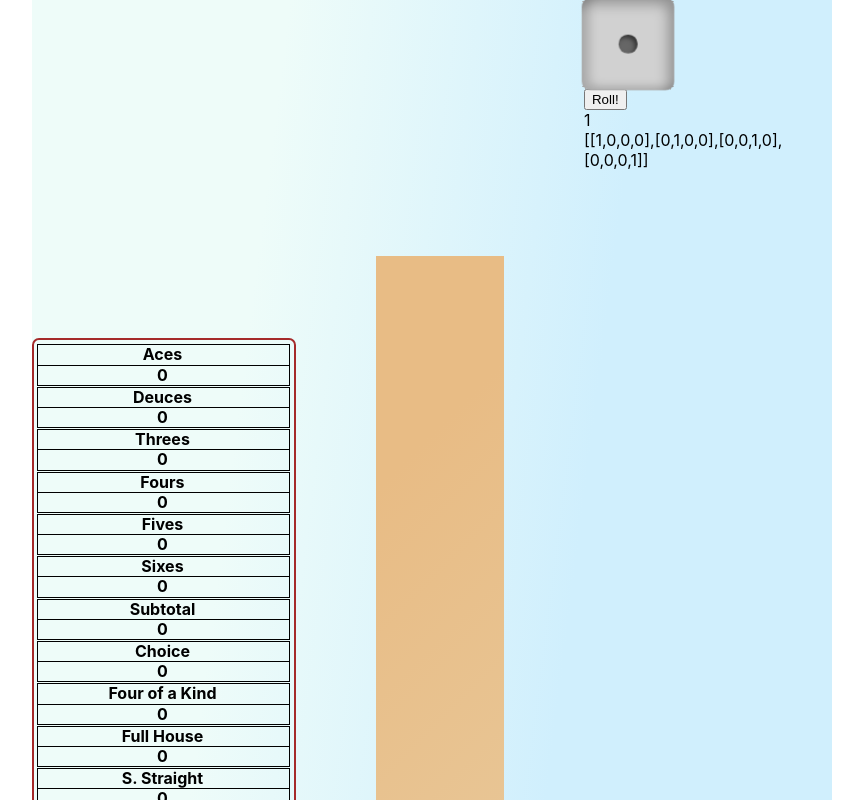
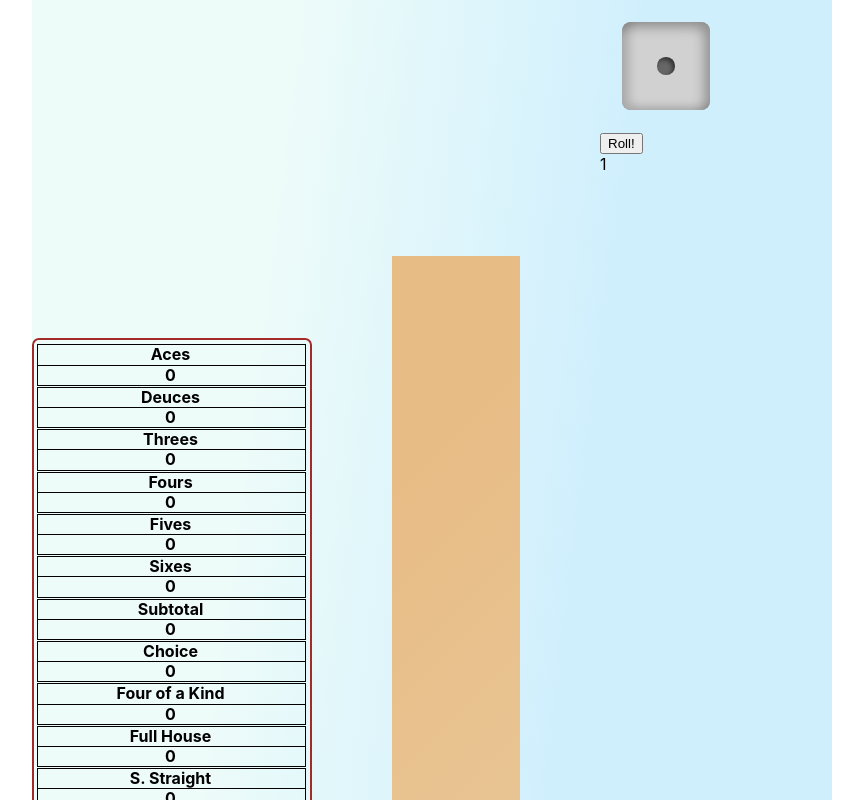
Before and after one commit to telnturtle/yachtdice, a React (Create React App) app: page / in a window 1280 px wide. Shown: the top 800 px of the page, without its empty margins (208-1071 px from the left). Built offline with nearby package versions, Linux system fonts and the light colour scheme.

Commit message:
feat: dice test animation update

```diff
--- a/src/components/DiceTest/DiceTest.module.css
+++ b/src/components/DiceTest/DiceTest.module.css
@@ -12,6 +12,18 @@
     perspective: 800px; */
 }
 
+.dice_wrap {
+    display: flex;
+    justify-content: center;
+    align-items: center;
+    height: calc(1.5 * 11vmin);
+    width: calc(1.5 * 11vmin);
+    transition: transform .25s ease-in-out;
+}
+.dice_wrap.float {
+    transform: scale(1.225);
+}
+
 .dice {
     display: grid;
     grid-template-columns: 1fr;
@@ -19,8 +31,7 @@
     width: 11vmin;
     list-style-type: none;
     transform-style: preserve-3d;
-    perspective: 800px;
-    transition: transform .3s ease-in-out;
+    transition: transform .125s ease-in-out;
     margin-inline-start: 0;
     padding-inline-start: 0;
     margin-block-start: 0;
--- a/src/components/DiceTest/DiceTest.tsx
+++ b/src/components/DiceTest/DiceTest.tsx
@@ -12,24 +12,29 @@ function DiceTest(): ReactElement {
     [0, 0, 1, 0],
     [0, 0, 0, 1],
   ]);
+  const [float, setFloat] = useState<boolean>(false);
   const onClick = () => {
-    const numberRolls = getRandomIntInclusive(7, 13);
+    const numberRolls = getRandomIntInclusive(11, 17);
     const rolls = Array(numberRolls).fill(0).map(rotatorRandomXyz);
+    setFloat(true);
     for (let i = 0; i < rolls.length; i++) {
       setTimeout(() => {
         setMatrix((acc) => multiplyMatrix(acc, rolls[i]));
-      }, 400 * i);
+      }, 125 * i + 250);
     }
+    setTimeout(() => {
+      setFloat(false);
+    }, 125 * rolls.length + 250);
   };
 
   const topsideNumber = matrixToTopside(matrix);
 
   return (
     <div>
-      <D6 matrix3d={makeMatrix3dTextFromMatrix(matrix)} />
+      <D6 matrix3d={makeMatrix3dTextFromMatrix(matrix)} float={float} />
       <button onClick={onClick}>Roll!</button>
       <div>{String(topsideNumber)}</div>
-      <div>{JSON.stringify(matrix)}</div>
+      {/* <div>{JSON.stringify(matrix)}</div> */}
     </div>
   );
 }
@@ -38,8 +43,9 @@ export default DiceTest;
 
 // ⚀ ⚁ ⚂ ⚃ ⚄ ⚅
 
-function D6({ matrix3d: matrix3d = '' }: { matrix3d?: string }): ReactElement {
+function D6({ matrix3d = '', float }: { matrix3d?: string; float: boolean }): ReactElement {
   return (
+    <div className={`${styles.dice_wrap} ${float ? styles.float : ''}`}>
       <ol className={styles.dice} style={{ transform: matrix3d }}>
         <li className={styles.die} data-die="1">
           <span className={styles.dot} />
@@ -75,6 +81,7 @@ function D6({ matrix3d: matrix3d = '' }: { matrix3d?: string }): ReactElement {
           <span className={styles.dot} />
         </li>
       </ol>
+    </div>
   );
 }
 
```
Lines whose indentation alone changed are shown as unchanged.
